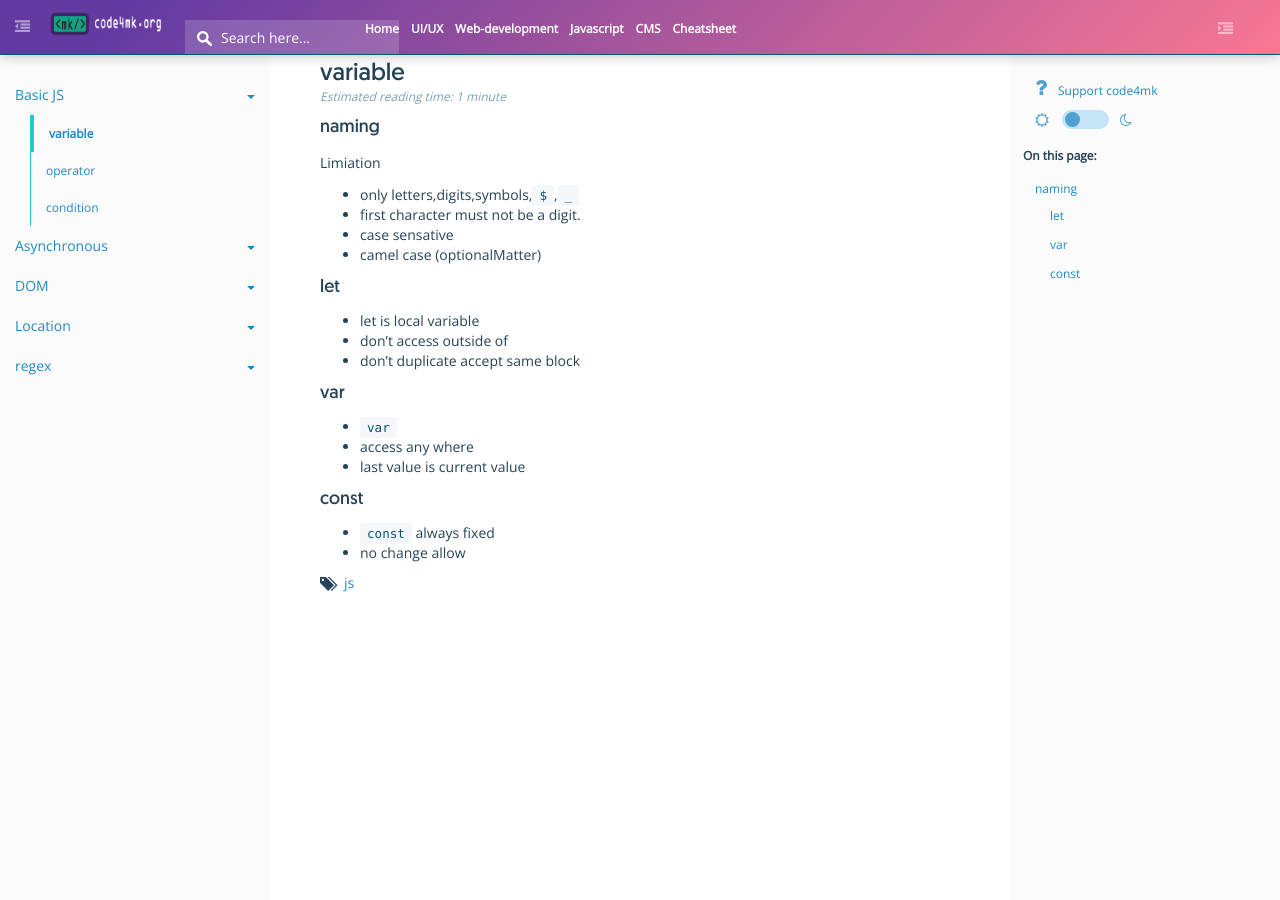
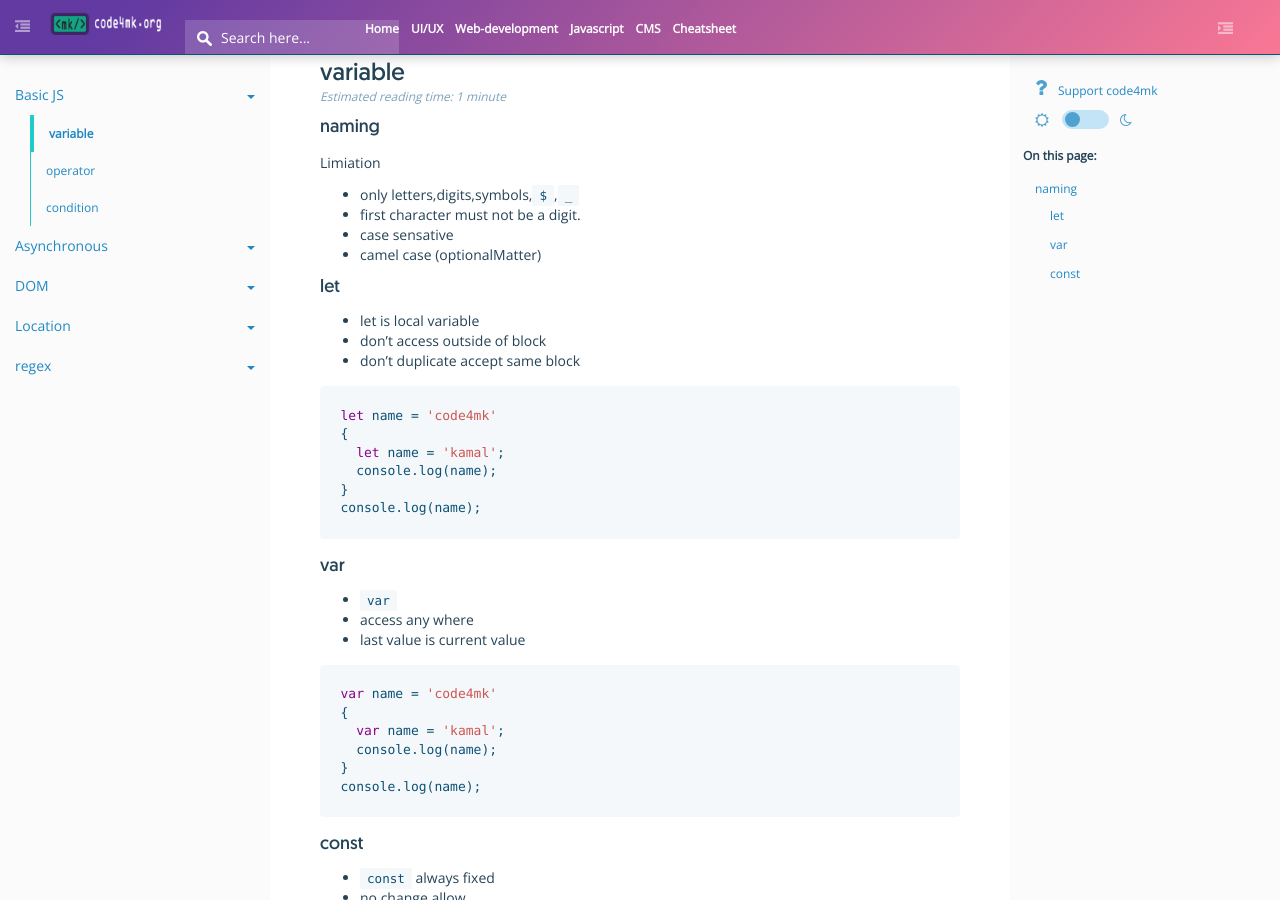
Before and after one commit to code4mk/code4mk.github.io, a Jekyll site: the page built from javascript-developer/js/basic/variable.md, in a window 1280 px wide and 900 px high. Built offline with Jekyll 4.4.1, drawn with Linux system fonts in a browser that asks for light colours; comment, search, counter and statistics services are not loaded; some of the changed text lies outside the part shown.

Commit message:
variable

````diff
--- a/javascript-developer/js/basic/variable.md
+++ b/javascript-developer/js/basic/variable.md
@@ -18,8 +18,17 @@ Limiation
 ### let
 
 * let is local variable
-* don't access outside of
-* don't duplicate accept same block
+* don't access outside of block
+* don't duplicate accept  same block
+
+```js
+let name = 'code4mk'
+{
+  let name = 'kamal';
+  console.log(name);
+}
+console.log(name);
+```
 
 ### var
 
@@ -27,8 +36,22 @@ Limiation
 * access any where
 * last value is current value
 
+```js
+var name = 'code4mk'
+{
+  var name = 'kamal';
+  console.log(name);
+}
+console.log(name);
+```
 
 ### const
 
 * `const` always fixed
 * no change allow
+
+```js
+const price = 51;
+// const price = 55 // error
+console.log(price);
+```
````
